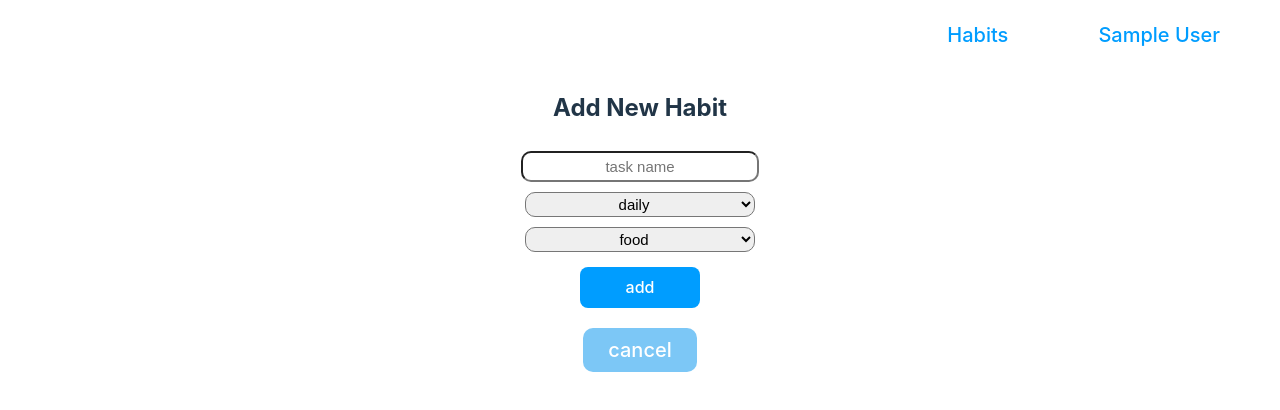
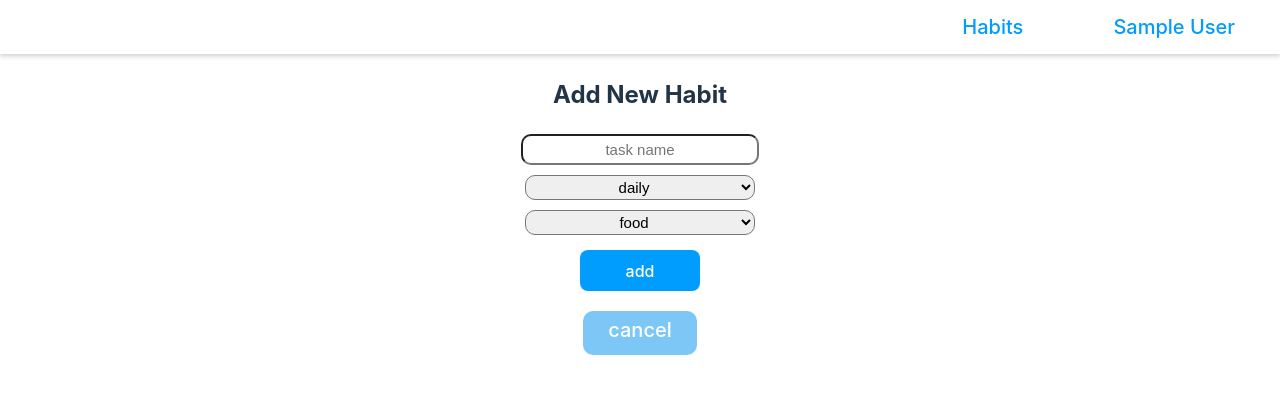
Before and after one commit to filipslunsky/final-project_11-2024, a React (Vite) app in the folder client/: page /habits/new in a window 1280 px wide. Shown: the top 410 px of the page. Built offline with nearby package versions, Linux system fonts and the light colour scheme; sample sign-in values are in the browser's storage.

Commit message:
fixed navbar styling

```diff
--- a/client/src/App.css
+++ b/client/src/App.css
@@ -1,8 +1,12 @@
 #root {
   /* max-width: 1280px; */
-  margin: 0 auto;
+  /* margin: 0 auto; */
   /* padding: 2rem; */
   text-align: center;
+}
+
+h2 {
+  margin-top: 80px;
 }
 
 /* .logo {
--- a/client/src/features/habits/Habit.tsx
+++ b/client/src/features/habits/Habit.tsx
@@ -12,7 +12,7 @@ interface HabitProps {
 const Habit: React.FC<HabitProps> = (props) => {
     return (
     <>
-        <h2>{props.name}</h2>
+        <h3>{props.name}</h3>
         <p>Category: {props.category}</p>
         <p>Frequency: {props.frequency}</p>
         <p>Current Streak: {props.currentStreak}</p>
--- a/client/src/features/habits/HabitDetail.tsx
+++ b/client/src/features/habits/HabitDetail.tsx
@@ -83,8 +83,8 @@ const HabitDetail: React.FC = () => {
                             :
                             <button className="undone-button" onClick={() => handleUncompleteHabit(Number(id))}>undo</button>
                         }
+                        <Calendar habitId={habit.habit_id} />
                         <History habitId={habit.habit_id} />
-                        <Calendar habitId={habit.habit_id} />
                     </div>
                 ) : (
                     <p>Habit not found.</p>
--- a/client/src/features/habits/Habits.tsx
+++ b/client/src/features/habits/Habits.tsx
@@ -98,8 +98,8 @@ const Habits: React.FC = () => {
                                         currentStreak={habit.current_streak}
                                         completed={habit.completed}
                                         />
-                                        <Link className="more-info" to={`/habits/detail/${habit.habit_id}`}>more info</Link>
                                     </div>
+                                    <Link className="more-info" to={`/habits/detail/${habit.habit_id}`}>more info</Link>
                             </div>
                         )
                     })
--- a/client/src/features/habits/habits.css
+++ b/client/src/features/habits/habits.css
@@ -35,27 +35,30 @@
     max-height: 400px;
     border-radius: 15px;
     cursor: pointer;
-    box-shadow: 4px 4px;
 }
 
 .food:hover, .fitness:hover, .make.good.habit:hover, .break.bad.habit:hover {
-    box-shadow: 15px 15px;
+    box-shadow: 0 25px 25px rgba(0, 0, 0, 0.2);
 }
 
 .food {
     border: 4px solid orange;
+    box-shadow: 0 15px 15px rgba(255, 165, 0, 0.2);
 }
 
 .fitness {
     border: 4px solid blue;
+    box-shadow: 0 15px 15px rgba(0, 0, 255, 0.2);
 }
 
 .make.good.habit {
     border: 4px solid green;
+    box-shadow: 0 15px 15px rgba(0, 128, 0, 0.2);
 }
 
 .break.bad.habit {
     border: 4px solid red;
+    box-shadow: 0 15px 15px rgba(255, 0, 0, 0.2);
 }
 
 .add-habit {
--- a/client/src/features/navbar.css
+++ b/client/src/features/navbar.css
@@ -1,8 +1,15 @@
 .nav-container {
     display: flex;
     justify-content: flex-end;
-    margin: 15px;
     flex-wrap: wrap;
+    position: fixed;
+    top: 0;
+    left: 0;
+    right: 0;
+    z-index: 1;
+    background-color: white;
+    box-shadow: 0 2px 5px rgba(0, 0, 0, 0.2);
+    padding: 10px 0;
 }
 
 .nav-item {
--- a/client/src/features/user/user.css
+++ b/client/src/features/user/user.css
@@ -14,7 +14,7 @@
     font-style: italic;
 }
 
-.edit, .delete, .logout, .yes, .no {
+.edit, .delete, .yes, .no {
     margin: 10px;
     font-size: 20px;
 }
@@ -35,7 +35,8 @@
 
 .logout {
     color: white;
-    background-color: yellow;
+    background-color: orange;
+    font-size: 15px;
 }
 
 .edit {
--- a/client/src/index.css
+++ b/client/src/index.css
@@ -1,7 +1,7 @@
 :root {
   font-family: Inter, system-ui, Avenir, Helvetica, Arial, sans-serif;
-  line-height: 1.5;
-  font-weight: 400;
+  /* line-height: 1.5; */
+  /* font-weight: 400; */
 
   /* color-scheme: light dark;
   color: rgba(255, 255, 255, 0.87); */
```
Also changed, not shown: client/src/features/Navbar.tsx (+4 -4 lines).
